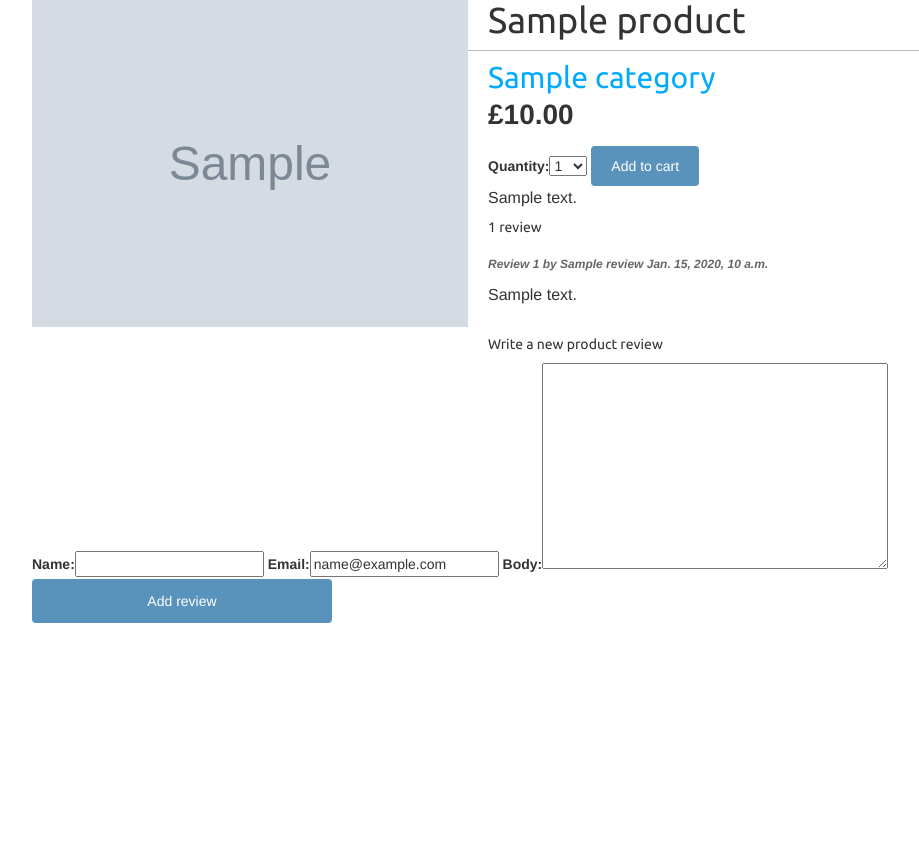
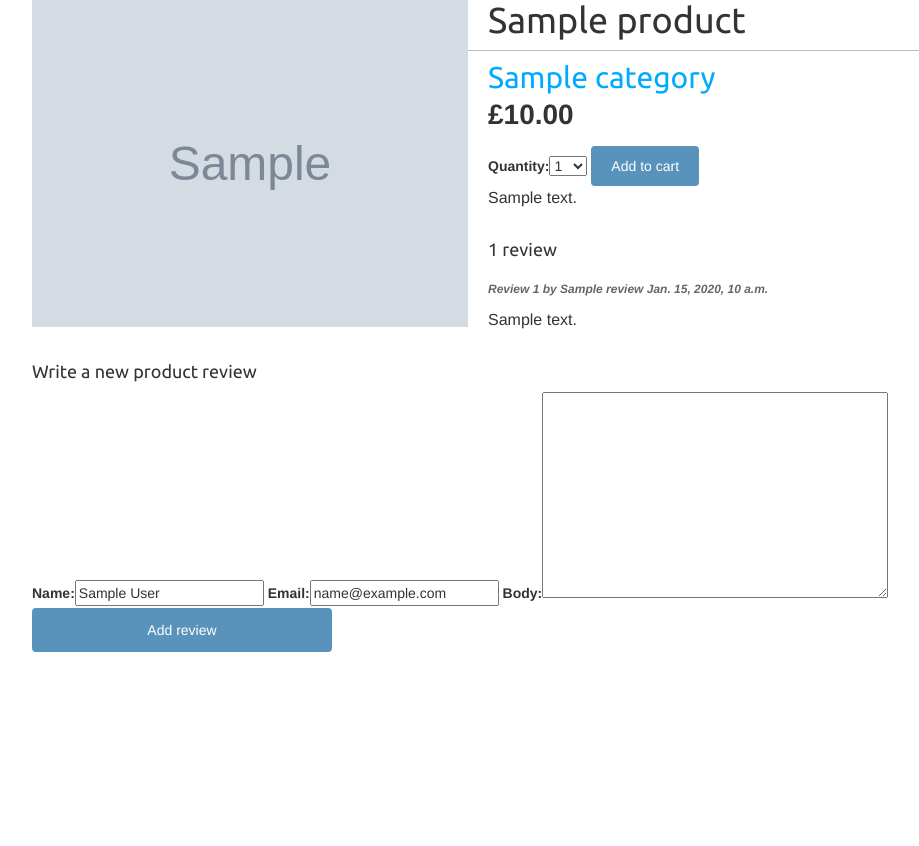
Before and after one commit to caananay/titicomglobal, a Django app: a page that uses estore/templates/shop/product/detail.html in a window 1280 px wide. Shown: the part 210-1056 px from the top of the page, without its empty margins (38-957 px from the left). Run offline with Django 3.2, Linux system fonts and the light colour scheme; a user stored in the database is signed in; tables that the repository leaves empty hold one stand-in row (values such as "Sample post"); grey boxes marked "Sample" are stand-in pictures; parts of the project's set-up code (start-up, migrations or seed data) failed here and were passed over; some libraries are stand-ins or nearby versions.

Commit message:
modified registration form and auto populate forms with logged in user details

```diff
--- a/accounts/forms.py
+++ b/accounts/forms.py
@@ -16,7 +16,7 @@
 
     class Meta:
         model = User
-        fields = ['email', 'password1', 'password2']
+        fields = ['first_name', 'last_name', 'email', 'password1', 'password2']
         exclude = ['username']
 
     def clean_password2(self):
--- a/accounts/models.py
+++ b/accounts/models.py
@@ -17,10 +17,9 @@
             raise ValueError('The given username must be set')
 
         email = self.normalize_email(email)
-        user = self.model(username=email, email=email,
-                          is_staff=is_staff, is_active=True,
-                          is_superuser=is_superuser,
-                          date_joined=now, **extra_fields)
+        user = self.model(username=email, first_name=first_name, last_name=last_name,
+                          email=email, is_staff=is_staff, is_active=True,
+                          is_superuser=is_superuser, date_joined=now, **extra_fields)
         user.set_password(password)
         user.save(using=self._db)
 
--- a/blog/views.py
+++ b/blog/views.py
@@ -57,7 +57,7 @@
     else:
 
         if request.user.is_authenticated():
-            form = EmailPostForm(initial = {'email': request.user.email})
+            form = EmailPostForm(initial = {'email': request.user.email, 'name': request.user.get_full_name()})
         else:
             form = EmailPostForm()
 
--- a/estore/templates/shop/product/detail.html
+++ b/estore/templates/shop/product/detail.html
@@ -20,9 +20,9 @@
         </form>
         {{ product.description|linebreaks }}
     </div>
-    <div>
+    <div class="review">
     {% with reviews.count as total_reviews %}
-        <h5>{{ total_reviews }} review{{ total_reviews|pluralize }}</h5>
+        <h4>{{ total_reviews }} review{{ total_reviews|pluralize }}</h4>
     {% endwith %}
     </div>
     {% for review in reviews %}
@@ -31,14 +31,16 @@
             {{ review.body|linebreaks }}
         </div>
     {% empty %}
-        <p>Login and be the first to write a review.</p>
+
+        <p>be the first to write a review.</p>
+
     {% endfor %}
 
     {% if user.is_authenticated %}
         {% if new_review %}
-            <h5>Your review has been added.</h5>
+            <h4>Your review has been added.</h4>
         {% else %}
-            <h5>Write a new product review</h5>
+            <h4>Write a new product review</h4>
             <form action="." method="post">
                 {{ review_form| as_bootstrap}}
                 {% csrf_token %}
--- a/estore/views.py
+++ b/estore/views.py
@@ -37,7 +37,7 @@
             new_review.save()
     else:
       if request.user.is_authenticated():
-        review_form = ReviewForm(initial = {'email': request.user.email})
+        review_form = ReviewForm(initial = {'email': request.user.email, 'name': request.user.get_full_name()})
       else:
         review_form = ReviewForm()
     return render(request,
--- a/orders/views.py
+++ b/orders/views.py
@@ -39,7 +39,10 @@
             #redirect to the payment
             return redirect(reverse('payment:process'))
     else:
-        form = OrderCreateForm()
+        if request.user.is_authenticated():
+            form = OrderCreateForm(initial = {'email': request.user.email, 'first_name': request.user.first_name, 'last_name': request.user.last_name})
+        else:
+            form = OrderCreateForm()
     return render(request, 'orders/order/create.html', {'cart': cart,
                                                         'form': form, 'active_estore': True})
 
--- a/static/css/store.css
+++ b/static/css/store.css
@@ -266,7 +266,7 @@
     color:#dc1616;
 }
 
-/* comments */
+/* reviews */
 .comment {
     padding:10px;
 }
@@ -279,3 +279,7 @@
     font-style: italic;
     color:#666;
 }
+
+.review {
+    margin-top: 30px;
+}
```
Also changed, not shown: 1 other file.
